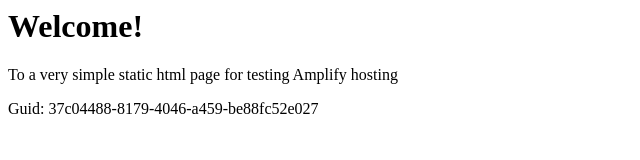
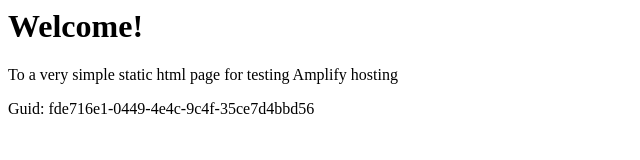
Before and after one commit to aws-aemilia-bah/Github-PR-Commit-Integration-Test-DoNotTouch-GitHubAutoBuildPushCanaryTest-v2-preprod-me-south-1, a website: page src/index.html in a window 1280 px wide. Shown: the full height of the page, 0-640 px from the left. Drawn offline with Linux system fonts and the light colour scheme.

Commit message:
commit from integ tests

```diff
--- a/src/index.html
+++ b/src/index.html
@@ -12,6 +12,6 @@
 <body>
     <h1>Welcome!</h1>
     <p>To a very simple static html page for testing Amplify hosting</p>
-    <p>Guid: 37c04488-8179-4046-a459-be88fc52e027</p></body>
+    <p>Guid: fde716e1-0449-4e4c-9c4f-35ce7d4bbd56</p></body>
 
 </html>
```
